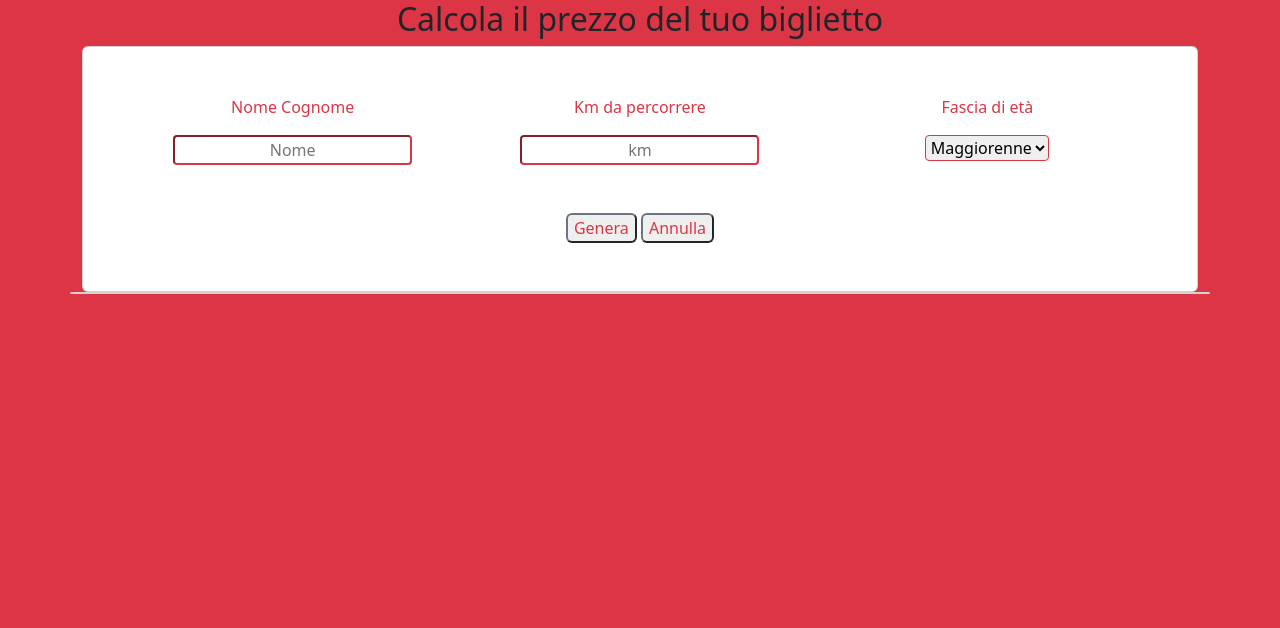
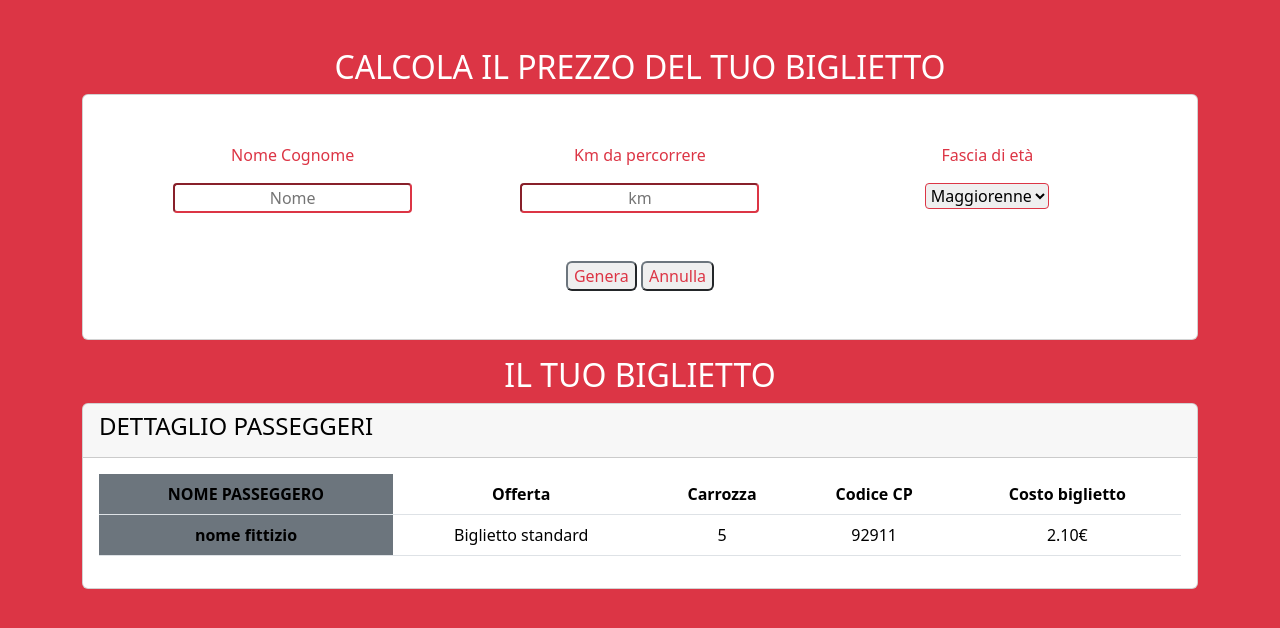
Before and after one commit to SaverioCascelli/js-biglietto-treno-form, a plain HTML site: page index.html in a window 1280 px wide. Drawn offline with nearby package versions, Linux system fonts and the light colour scheme.

Commit message:
[add] ticket price bottom card

```diff
--- a/index.html
+++ b/index.html
@@ -10,10 +10,10 @@
 </head>
 <body class="bg-danger">
 
-    <div class="container">
+    <div class="container text-white  text-center my-5">
         <div class="row">
-            <div class="col text-center">
-                <h2>Calcola il prezzo del tuo biglietto</h2>
+            <div class="col">
+                <h2>CALCOLA IL PREZZO DEL TUO BIGLIETTO</h2>
                 <div class="card">
                     <div class="contailer-fluid p-5">
                         <div class="row">
@@ -46,8 +46,39 @@
                 </div>
             </div>
         </div>
-        <div class="row">
-            <div class="col card"></div>
+        <div class="row mt-3">
+            <div class="col">
+                <h2>IL TUO BIGLIETTO</h2>
+                <div class="card">
+                    <div class="card-header text-black text-start">
+                        <h4>DETTAGLIO PASSEGGERI</h4>
+                    </div>
+                    <div class="card-body">
+
+                        <table class="table text-black">
+                            <thead>
+                              <tr class="">
+                                <th class ="bg-secondary " scope="col ">NOME PASSEGGERO</th>
+                                <th scope="col">Offerta</th>
+                                <th scope="col">Carrozza</th>
+                                <th scope="col">Codice CP</th>
+                                <th scope="col">Costo biglietto</th>
+                              </tr>
+                            </thead>
+                            <tbody>
+                              <tr>
+                                <th class ="bg-secondary " scope="row">nome fittizio</th>
+                                <td>Biglietto standard</td>
+                                <td>5</td>
+                                <td>92911</td>
+                                <td>2.10€</td>
+                              </tr>
+
+                            </tbody>
+                          </table>
+                    </div>
+                </div>
+            </div>
         </div>
     </div>
 
```
